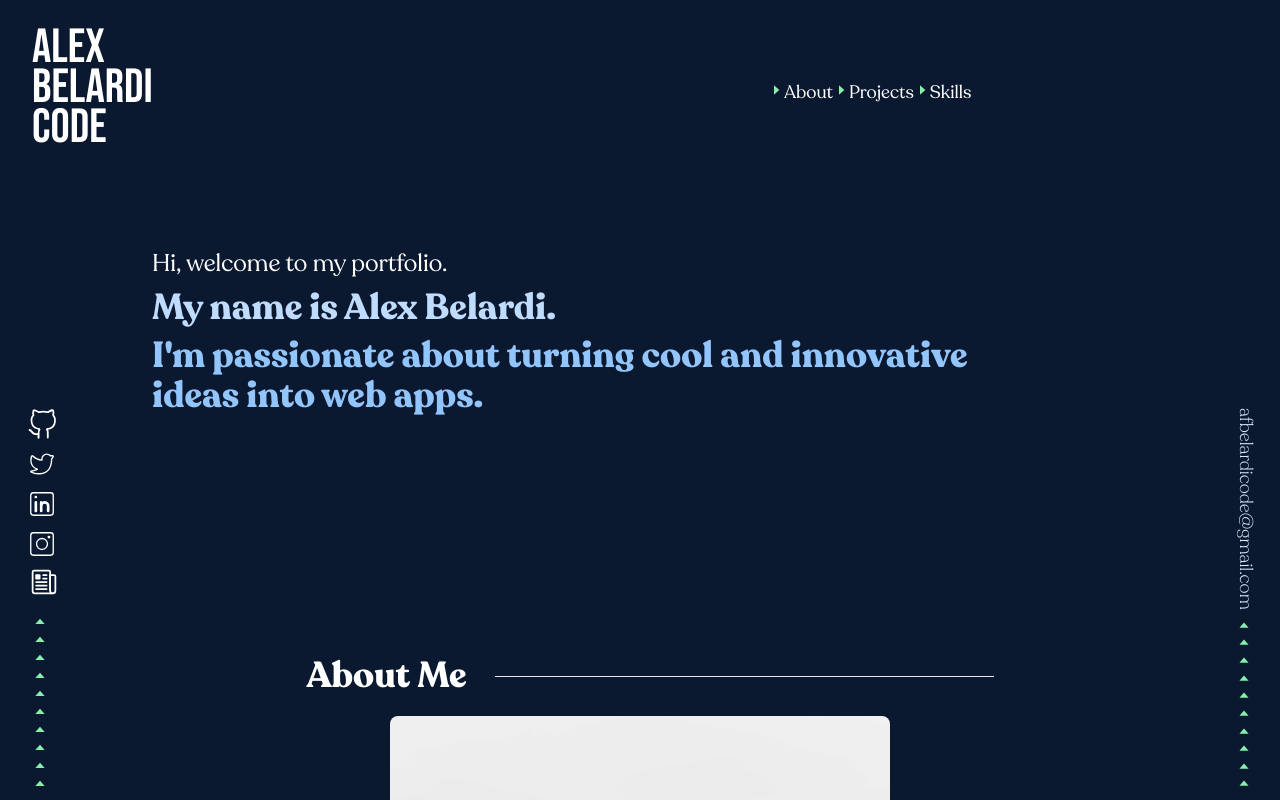
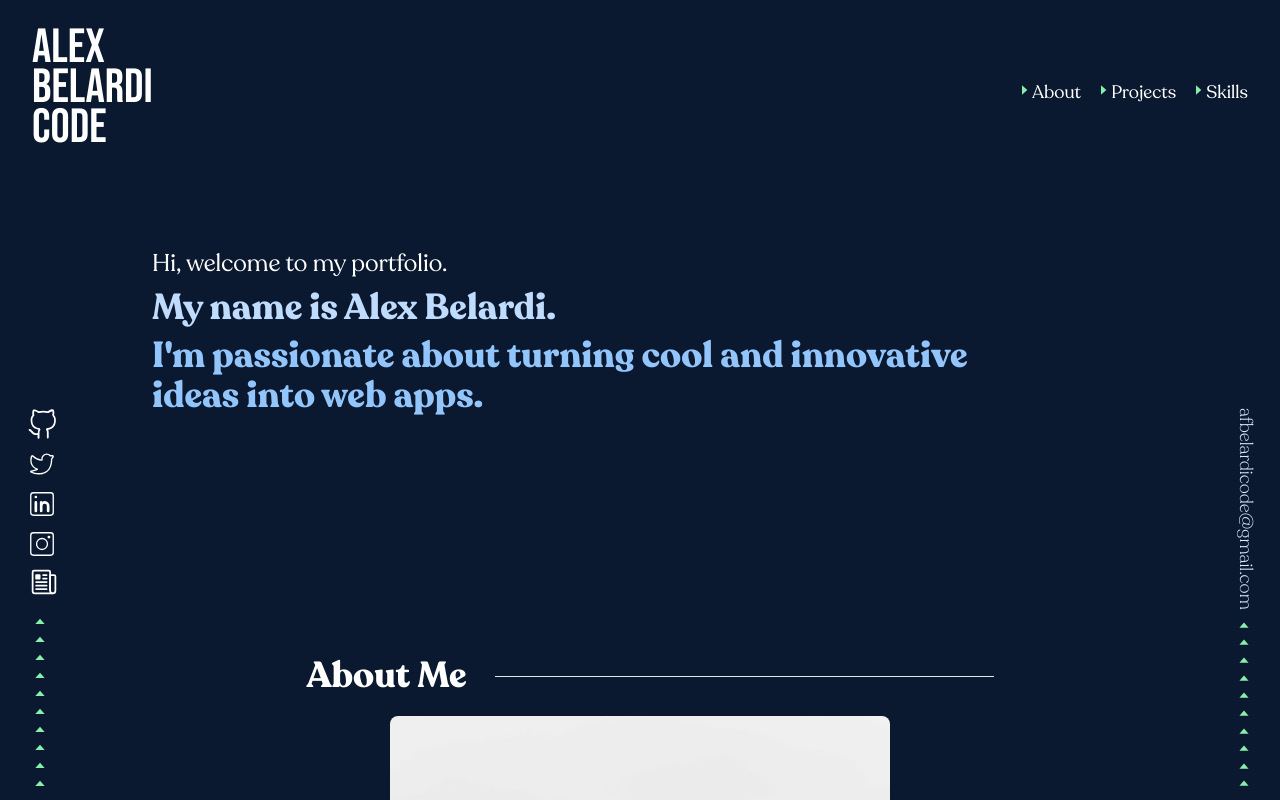
Before and after one commit to afbelardi/new-portfolio, a Next.js app: page / in a window 1280 px wide. Built offline with nearby package versions, Linux system fonts and the light colour scheme.

Commit message:
navbar setup

```diff
--- a/src/components/Navbar.js
+++ b/src/components/Navbar.js
@@ -16,8 +16,8 @@ export default function Navbar(props) {
             <div className="z-50 flex justify-center w-1/5 mt-8 md:hidden" >
                 <Hamburger toggled={props.isOpen} toggle={props.setIsOpen} color="white" size={40}/>
             </div>
-            <div className="items-center hidden w-2/5 md:flex">
-                <ul className="flex items-center w-full h-1/2">
+            <div className="items-center hidden w-72 md:flex">
+                <ul className="flex items-center justify-between w-full p-6 mr-2 h-1/2">
                     <li className="flex">
                         <BiCaretRight className="mt-1 text-green-300"/>
                         <a href="#about" id={styles.scroll} className="text-lg text-white font-recoleta-regular">About</a>
--- a/src/components/Sidebars.js
+++ b/src/components/Sidebars.js
@@ -14,7 +14,7 @@ export default function Sidebars() {
     return (
         <>
             <div className="hidden md:w-13 md:bottom-0 md:flex-col md:right-0 md:flex md:items-center md:mb-2 md:mr-5 md:fixed md:h-96 md:">
-                <a className="text-lg text-blue-100 writing-vertical font-recoleta-light" href="mailto:afbelardicode@gmail.com">afbelardicode@gmail.com</a>
+                <a className="text-lg text-blue-100 writing-vertical font-recoleta-light" title="Send me an Email" href="mailto:afbelardicode@gmail.com">afbelardicode@gmail.com</a>
                 <BiCaretUp className="mt-2 mr-1 text-green-300"/>
                 <BiCaretUp className="mt-0.5 mr-1 text-green-300"/>
                 <BiCaretUp className="mt-0.5 mr-1 text-green-300"/>
```
